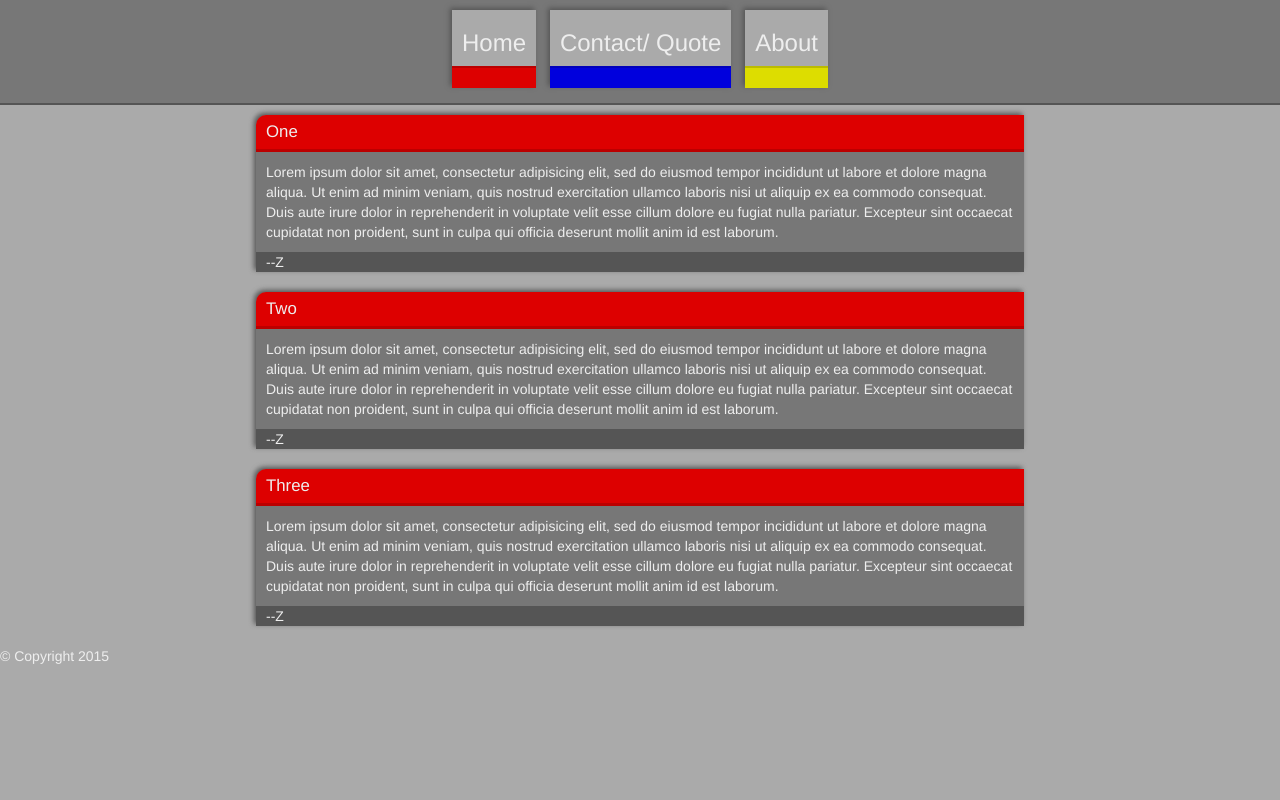
After one commit to MrBZapp/MetaphaseWeb, a Flask app: page /mastering in a window 1280 px wide. The commit adds this page. Run offline with Flask 2, Linux system fonts and the light colour scheme.

Commit message:
adding mastering page

```diff
--- /dev/null
+++ b/www/mainsite/Static/css/mastering_style.css
@@ -0,0 +1,120 @@
+body {
+	background-color: #aaa;
+	color: #eee;
+}
+a {
+	color: #eee;
+}
+
+a:hover {
+	color: #fff;
+	text-decoration: none;
+}
+
+
+.header {
+	width: 100%;
+	background-color: #777;
+	padding: 10px;
+	border-bottom: solid;
+	border-width: 2px;
+	border-color: #555;
+	text-align: center;
+}
+
+.mastering_body {
+}
+.title_link {
+	display: inline-block;
+	margin-left: 5px;
+	margin-right: 5px;
+    background-color: #aaa;
+	box-shadow: -2px -2px 5px #555;
+}
+
+.table{
+    display:table;
+    width:100%;
+	margin: 0;
+}
+
+.table-row {
+	display: table-row;
+}
+.table-cell{
+	height: 100%;
+	text-align: center;
+    display:table-cell;
+    vertical-align:middle;
+}
+
+.table-cell#content {
+	padding-left: 10px;
+	padding-right: 10px;
+}
+
+.table-cell.accent {
+	border-top: solid;
+	border-width: 2px;
+}
+
+.accent.red {
+	background-color: #d00;
+	border-color: #b00;
+}
+
+.accent.blue {
+	background-color: #00d;
+	border-color: #00b;
+}
+
+.accent.yellow {
+	background-color: #dd0;
+	border-color: #bb0;
+}
+
+.title_link:hover .accent.red {
+	background-color: #e00;
+}
+
+
+.title_link:hover .accent.blue {
+	background-color: blue;
+}
+
+.title_link:hover .accent.yellow {
+	background-color: #ee0;
+}
+
+
+/* post styles */
+.mastering_body {
+	width: 60%;
+	margin: 0 auto;
+}
+.post {
+	margin-top: 10px;
+	margin-bottom: 20px;
+	border-top-left-radius: 10px;
+	background-color: #777;
+	box-shadow: -2px -2px 5px #555;
+}
+
+.post-header {
+	border-bottom: solid;
+	border-color: #b00;
+	border-top-left-radius: 10px;
+	background-color: #d00;
+	padding: 5px;
+	padding-left: 10px;
+	font-size: larger;
+}
+
+.post .content {
+	padding: 10px;
+}
+
+.post .footer {
+	background-color: #555;
+	padding-left: 10px;
+}
--- a/www/mainsite/index.py
+++ b/www/mainsite/index.py
@@ -12,6 +12,11 @@ def index():
 	#base = render_template('layout_header.html', title="home", bootstrap="TRUE")
 	return render_template(base, title="home", bootstrap=True)
 
+@app.route('/mastering')
+def master():
+	base = app.jinja_env.get_template('mastering/master.html')
+	return render_template(base, title="Very Good Mastering", bootstrap=True)
+
 @app.route('/data')
 def names():
 	data = {"names": ["John", "Jacob", "Jingle-heimer", "Schmidt"]}
--- a/www/mainsite/templates/base.html
+++ b/www/mainsite/templates/base.html
@@ -5,7 +5,9 @@
 			<link rel="stylesheet" type="text/css" href="{{url_for('static', filename='css/bootstrap.min.css')}}"/>
 			<link rel="stylesheet" type="text/css" href="{{url_for('static', filename='css/bootstrap-theme.min.css/')}}"/>
 		{% endif %}
+		{% block pagestyle %}
 			<link rel="stylesheet" type="text/css" href="{{url_for('static', filename='css/style.css')}}"/>
+		{% endblock %}
 		{# block for expanding the head template #}
 		{% block head %}{% endblock %}
 	</head>
--- /dev/null
+++ b/www/mainsite/templates/mastering/master.html
@@ -0,0 +1,17 @@
+{% extends 'base.html' %}
+{% set active_page = "Mastering_Home" %}
+{% block head %}
+<meta name="viewport" content="width=device-width, initial-scale=1">
+{% endblock %}
+
+{% block pagestyle %}
+	<link rel="stylesheet" type="text/css" href="{{url_for('static', filename='css/mastering_style.css')}}"/>
+{% endblock %}
+
+{% block layout_header%}
+	{% include "mastering/mastering_head.html" %}
+{% endblock %}
+
+{% block layout_body %}
+	{% include "mastering/mastering_body.html" %}
+{% endblock %}
--- /dev/null
+++ b/www/mainsite/templates/mastering/mastering_body.html
@@ -0,0 +1,16 @@
+<div class="mastering_body">
+	{% for header in ['One','Two','Three']: %}
+	<div class="post">
+		<div class="post-header">{{header|e}}</div>
+		<div class="content">
+			Lorem ipsum dolor sit amet, consectetur adipisicing elit, sed do eiusmod
+			tempor incididunt ut labore et dolore magna aliqua. Ut enim ad minim veniam,
+			quis nostrud exercitation ullamco laboris nisi ut aliquip ex ea commodo
+			consequat. Duis aute irure dolor in reprehenderit in voluptate velit esse
+			cillum dolore eu fugiat nulla pariatur. Excepteur sint occaecat cupidatat non
+			proident, sunt in culpa qui officia deserunt mollit anim id est laborum.
+		</div>
+		<div class="footer">--Z</div>
+	</div>
+	{%endfor%}
+</div>
--- /dev/null
+++ b/www/mainsite/templates/mastering/mastering_head.html
@@ -0,0 +1,25 @@
+<div class="header">
+	<div class="container-fluid">
+			{% for href, id, caption, color in [
+			    ('/', 'index', 'Home', 'red'),
+			    ('/contact/', 'contact', 'Contact/ Quote', 'blue'),
+			    ('/about/', 'about', 'About', 'yellow'),
+			  ] %}
+				<a  href="mastering{{ href|e }}">
+				  	<div class="title_link">
+				        <div class="table">
+				        	<div class="table-row">
+					            <div class="table-cell {{ color|e }}" id="content">
+					            	<h3>{{ caption|e }}</h3>
+					            </div>
+			  				</div>
+			  				<div class="table-row">
+								<div class="table-cell accent {{ color|e }}"> &nbsp;</div>
+			  				</div>
+			  			</div>
+			  		</div>
+		    	</a>
+			{% endfor %}
+		</div>
+	</div>
+</div>
```
